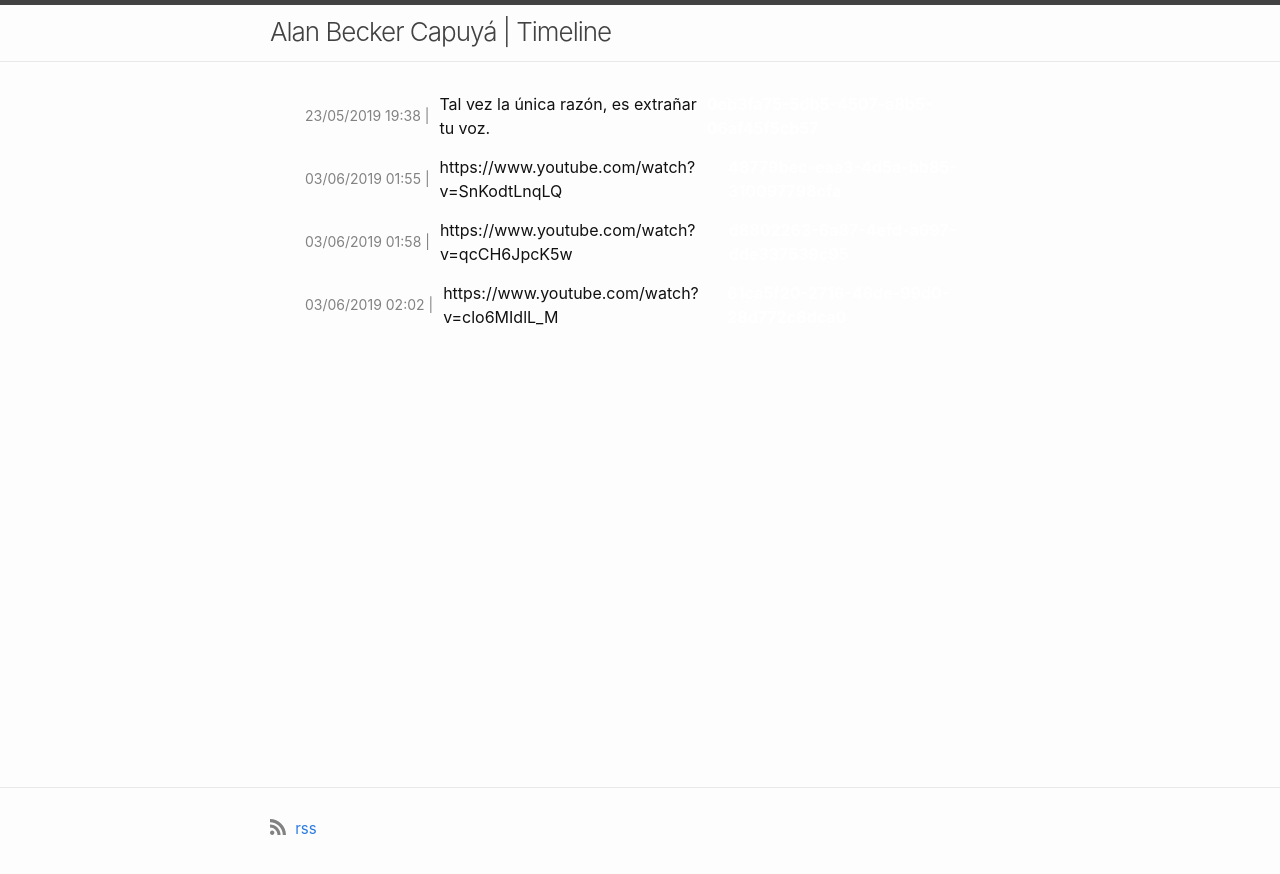
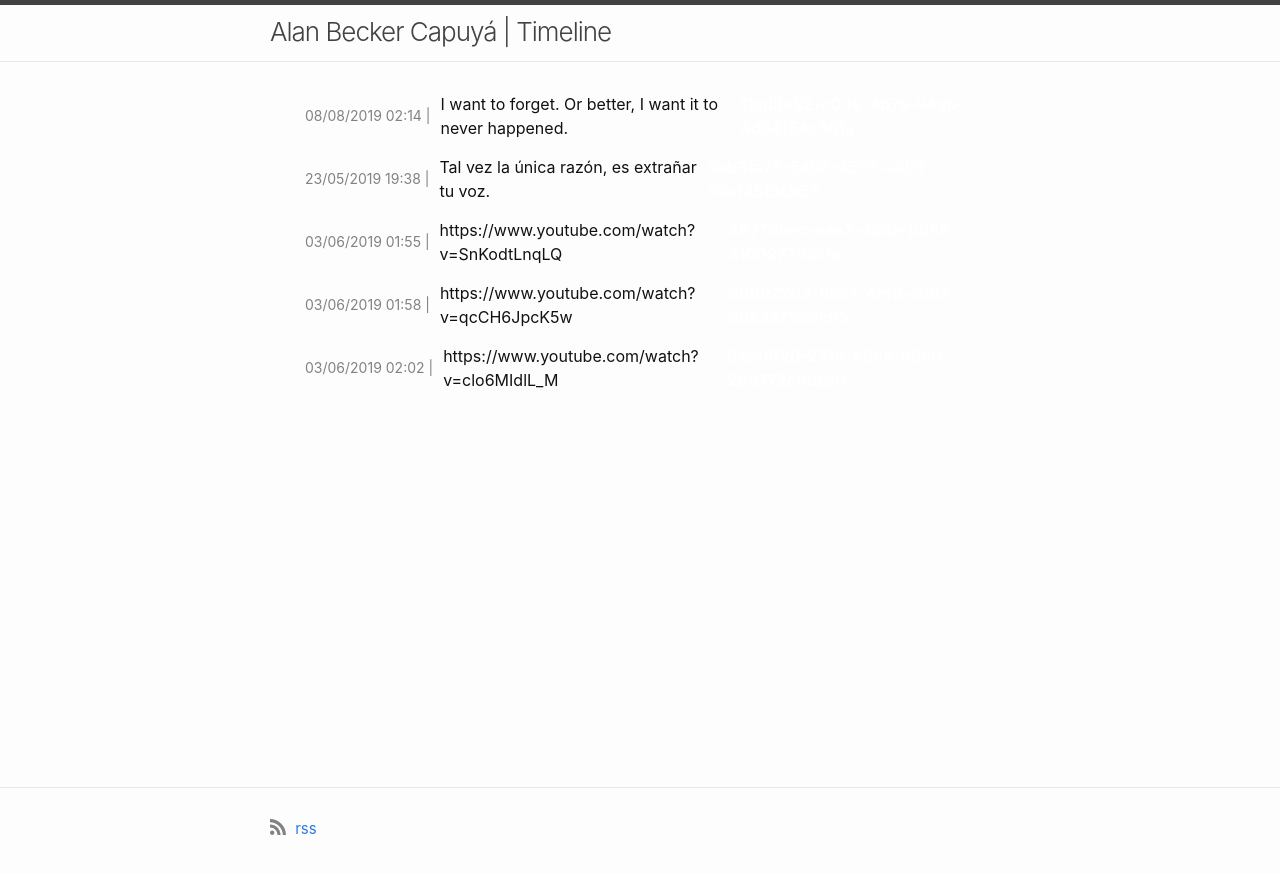
Before and after one commit to alandooz/timeline, a Jekyll site: the page built from index.md, in a window 1280 px wide. Shown: the top 874 px of the page. Built offline with Jekyll 4.4.1, drawn with Linux system fonts in a browser that asks for light colours.

Commit message:
Updated microposts.json with Lambda

```diff
--- a/_data/microposts.json
+++ b/_data/microposts.json
@@ -1 +1 @@
-[{"id":"0eb3fa75-5db5-4507-a8b5-06af45f5cb57","micropost":"Tal vez la única razón, es extrañar tu voz.","files":[],"created_at":"2019-05-23T19:38:07.104Z","updated_at":"2019-05-23T19:38:07.104Z"},{"id":"48779bec-eaa3-4d5a-bb85-310097798cfa","micropost":"https://www.youtube.com/watch?v=SnKodtLnqLQ","files":[],"created_at":"2019-06-03T01:55:18.407Z","updated_at":"2019-06-03T01:55:18.407Z"},{"id":"d8802263-6a87-4efd-a697-dde337539c95","micropost":"https://www.youtube.com/watch?v=qcCH6JpcK5w","files":[],"created_at":"2019-06-03T01:58:18.407Z","updated_at":"2019-06-03T01:58:18.407Z"},{"id":"61ca5f20-2716-46de-99d0-28d772c6dca0","micropost":"https://www.youtube.com/watch?v=clo6MIdlL_M","files":[],"created_at":"2019-06-03T02:02:18.407Z","updated_at":"2019-06-03T02:02:18.407Z"}]
+[{"id":"11ad3e92-c009-4b7a-94ab-4d64f54e56fa","micropost":"I want to forget. Or better, I want it to never happened.","files":[],"created_at":"2019-08-08T02:14:03.382Z","updated_at":"2019-08-08T02:14:03.382Z"},{"id":"0eb3fa75-5db5-4507-a8b5-06af45f5cb57","micropost":"Tal vez la única razón, es extrañar tu voz.","files":[],"created_at":"2019-05-23T19:38:07.104Z","updated_at":"2019-05-23T19:38:07.104Z"},{"id":"48779bec-eaa3-4d5a-bb85-310097798cfa","micropost":"https://www.youtube.com/watch?v=SnKodtLnqLQ","files":[],"created_at":"2019-06-03T01:55:18.407Z","updated_at":"2019-06-03T01:55:18.407Z"},{"id":"d8802263-6a87-4efd-a697-dde337539c95","micropost":"https://www.youtube.com/watch?v=qcCH6JpcK5w","files":[],"created_at":"2019-06-03T01:58:18.407Z","updated_at":"2019-06-03T01:58:18.407Z"},{"id":"61ca5f20-2716-46de-99d0-28d772c6dca0","micropost":"https://www.youtube.com/watch?v=clo6MIdlL_M","files":[],"created_at":"2019-06-03T02:02:18.407Z","updated_at":"2019-06-03T02:02:18.407Z"}]
```
